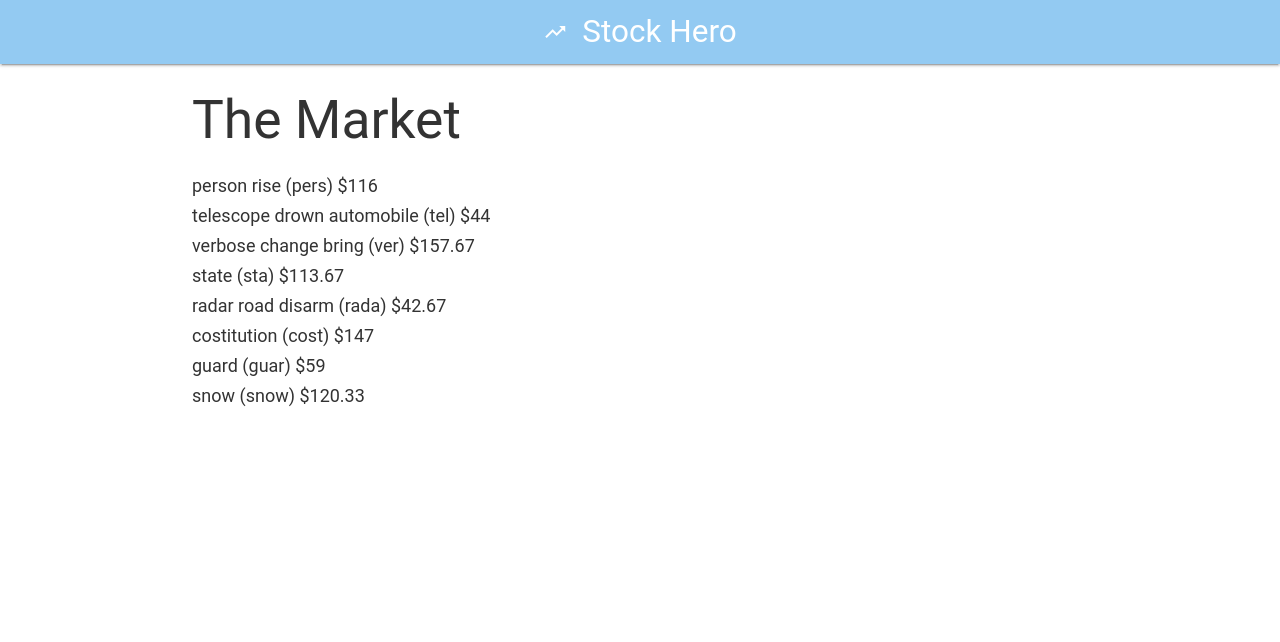
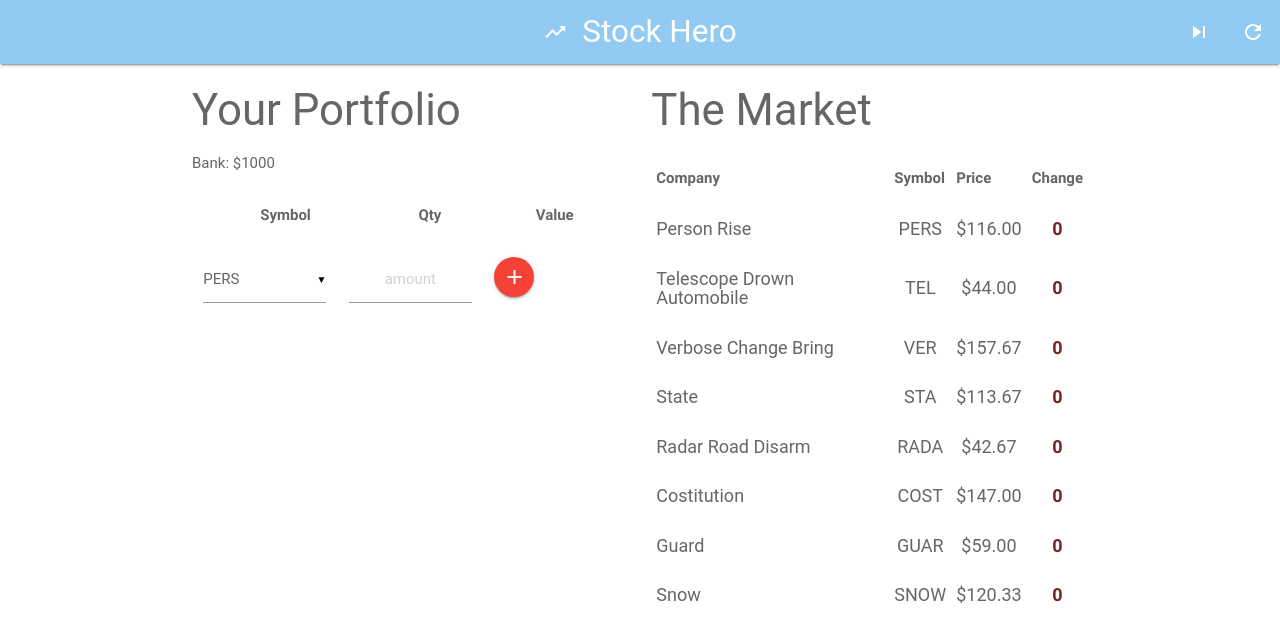
Before and after one commit to Atomic-Lemur/stock_hero, a PHP site: page /index.php in a window 1280 px wide. Shown: the top 642 px of the page. Run offline with PHP 8.4, Linux system fonts and the light colour scheme; lists and menus that the app fills with data are empty; some libraries are stand-ins or nearby versions; some web fonts are replaced.

Commit message:
added portfolio class

```diff
--- /dev/null
+++ b/class.Portfolio.php
@@ -0,0 +1,31 @@
+<?php
+class Portfolio{
+  function __construct(){
+    $this->stocks = array();
+    $this->bank = 1000;
+  }
+
+  function update_bank($amount){
+    $this->bank = $this->bank + $amount;
+  }
+
+  function add_stock($symbol, $qty){
+    if(!$symbol || !$qty) return false;
+    $this->stocks[$symbol] = $qty + $this->stocks[$symbol];
+  }
+
+  function buy_stock($symbol, $qty, $price){
+    if(!$symbol || !$qty || !$price) return array("result"=> false, "message" => "Info missing, unable to make the purchase.");
+
+    $cost = $qty * $price * -1;
+    if(($this->bank + $cost) > 0){
+      $this->add_stock($symbol, $qty);
+      $this->update_bank($cost);
+      return array("result"=> true, "message" => "You just bought ".$qty." shares of ".$symbol.".");
+    }else{
+      return array("result"=> false, "message" => "You don't have enough money.");
+    }
+  }
+}
+
+?>
--- a/class.Stock.php
+++ b/class.Stock.php
@@ -1,18 +1,19 @@
 <?php
 class Stock{
   function __construct(){
-    $this->name = $this->random_name(rand(1,3));
-    $this->symbol = substr($this->name, 0, rand(3, 4));
-    $this->price = round((rand(1, 500)/3), 2);
+    $this->name = ucwords($this->random_name(rand(1,3)));
+    $this->symbol = strtoupper(substr($this->name, 0, rand(3, 4)));
+    $this->price = number_format((rand(1, 500)/3), 2);
     $this->price_history = array($this->price);
     $this->active = true;
+    $this->change = 0;
   }
 
   function update_price($gain=true){
     if(!$this->active) return $this->price;
 
-    $amount = rand(0,9)+(rand(0,99)/100);
-    $this->price = $this->price + ($gain ? $amount : $amount * -1);
+    $this->change = number_format((rand(0,9)+(rand(0,99)/100) * ($gain ? 1 : -1)), 2);
+    $this->price = number_format(($this->price + $this->change), 2);
     $this->price_history[] = $this->price;
     $this->active = $this->price > 0;
 
--- a/index.php
+++ b/index.php
@@ -12,22 +12,32 @@ if(isset($_POST['action'])){
   $action = false;
 }
 
-if($action=='reset'){
+if($action=='restart'){
   session_destroy();
   session_start();
+}elseif($action=='buy'){
+  $message = $_SESSION['my_portfolio']->buy_stock(
+    $_POST['buy_stock_symbol'],
+    $_POST['buy_stock_amount'],
+    $_SESSION['stocks'][$_POST['buy_stock_symbol']]->price
+  );
 }
 
 if(!isset($_SESSION['stocks'])){
+  $_SESSION['my_portfolio'] = new Portfolio();
+
   $stock_count = isset($_GET['stock_count']) ? $_GET['stock_count'] : rand(5, 10);
   for($x=0; $x<$stock_count; ++$x){
-    $_SESSION['stocks'][] = new Stock();
+    $stock = new Stock();
+    $_SESSION['stocks'][$stock->symbol] = $stock;
   }
+
 }else{
   foreach($_SESSION['stocks'] as $one_stock){
     $one_stock->update_price(rand(0, 1));
   }
 }
- ?>
+?>
 
 <!DOCTYPE html>
 <html>
@@ -48,7 +58,7 @@ if(!isset($_SESSION['stocks'])){
       --nav-background-color: #93caf2;
       --nav-font-color: #fff;
       --body-background-color: #fff;
-      --body-font-color: #333;
+      --body-font-color: #666;
     }
     body{
       background: var(--body-background-color);
@@ -61,9 +71,16 @@ if(!isset($_SESSION['stocks'])){
     .nav-wrapper a{
       color: var(--nav-font-color);
     }
+    .gain{ color: #249f35; }
+    .loss{
+      color: #7a2424;
+      font-weight: bold;
+    }
     .stock{
-      line-height: 2rem;
       font-size: 1.2rem;
+      line-height: 1.3rem;
+      margin: 0;
+      padding: 0;
     }
     .dead_stock{
       color: #882b12;
@@ -72,23 +89,99 @@ if(!isset($_SESSION['stocks'])){
   </style>
 </head>
 <body>
-
-  <nav>
+  <?php
+    if(isset($message)){
+      echo '<script>Materialize.toast("'.$message['message'].'", 3000, "rounded'.($message['result'] ? null : ' red').'");</script>';
+    }
+  ?>
+  <nav class="nav-extended">
     <div class="nav-wrapper nav_color">
       <a href="#!" class="brand-logo center"><i class="material-icons">trending_up</i>Stock Hero</a>
+      <ul class="right hide-on-med-and-down">
+        <li><a href="?" title="continue without buying or selling"><i class="material-icons">skip_next</i></a></li>
+        <li><a href="?action=restart" title="restart"><i class="material-icons">refresh</i></a></li>
+      </ul>
     </div>
   </nav>
 
   <div class="container">
-    <h2>The Market</h2>
-    <ul id="market_list">
-      <?
-      foreach($_SESSION['stocks'] as $one_stock){
-        echo '<li class="stock'.($one_stock->active ? null : ' dead_stock').'">'.$one_stock->name.' ('.$one_stock->symbol.') $'.$one_stock->price.'</li>';
-      }
-      ?>
-    </ul>
+    <div class="row">
+
+      <div class="col s12 m6">
+        <h3>Your Portfolio</h3>
+        <p>Bank: $<?php echo $_SESSION['my_portfolio']->bank ?></p>
+
+        <table id="portfolio">
+          <tr>
+            <th class="center">Symbol</th>
+            <th class="center">Qty</th>
+            <th class="center">Value</th>
+          </tr>
+          <?
+          foreach($_SESSION['my_portfolio']->stocks as $stock_symbol => $stock_qty){
+            echo '
+            <tr class="stock">
+              <td class="center stock_symbol">'.$stock_symbol.'</td>
+              <td class="center">'.$stock_qty.'</td>
+              <td class="center">$'.number_format(($_SESSION['stocks'][$stock_symbol]->price * $stock_qty), 2).'</td>
+            </tr>';
+          }
+          ?>
+        </table>
+
+        <form action="" method="POST">
+          <div class="input-field col s4">
+            <select name="buy_stock_symbol">
+            <?php
+              foreach($_SESSION['stocks'] as $one_stock){
+                echo '<option value="'.$one_stock->symbol.'" title="'.$one_stock->name.' ('.$one_stock->symbol.')">'.$one_stock->symbol.'</option>';
+              }
+            ?>
+            </select>
+          </div>
+
+          <div class="input-field col s4">
+            <input name="buy_stock_amount" class="center" placeholder="amount" />
+          </div>
+
+          <div class="input-field col s4">
+            <button type="submit" class="btn-floating btn-medium waves-effect waves-light red"><i class="material-icons">add</i></button>
+          </div>
+          <input type="hidden" name="action" value="buy" />
+        </form>
+
+      </div><!--col-->
+
+      <div class="col s12 m6">
+        <h3>The Market</h3>
+        <table id="market">
+          <tr>
+            <th>Company</th>
+            <th>Symbol</th>
+            <th>Price</th>
+            <th>Change</th>
+          </tr>
+          <?
+          foreach($_SESSION['stocks'] as $one_stock){
+            echo '
+            <tr class="stock'.($one_stock->active ? null : ' dead_stock').'">
+              <td class="stock_name">'.$one_stock->name.'</td>
+              <td class="center stock_symbol">'.$one_stock->symbol.'</td>
+              <td class="center">$'.$one_stock->price.'</td>
+              <td class="center '.($one_stock->change > 0 ? 'gain' : 'loss').'">'.$one_stock->change.'</td>
+            </tr>';
+          }
+          ?>
+        </table>
+      </div><!--col-->
+
+    </div><!--row-->
   </div><!--/.container -->
 
+  <script>
+    $(document).ready(function() {
+      $('select').material_select();
+    });
+  </script>
 </body>
 </html>
```
